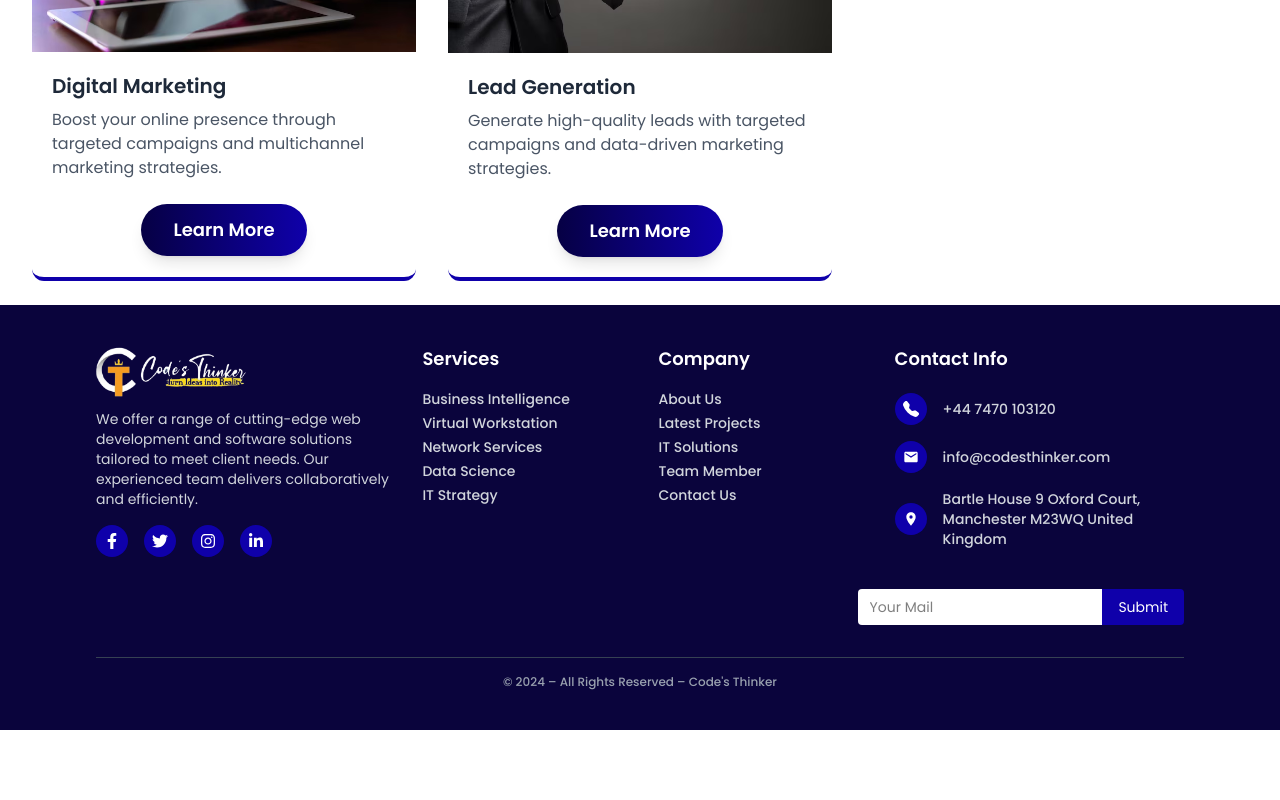
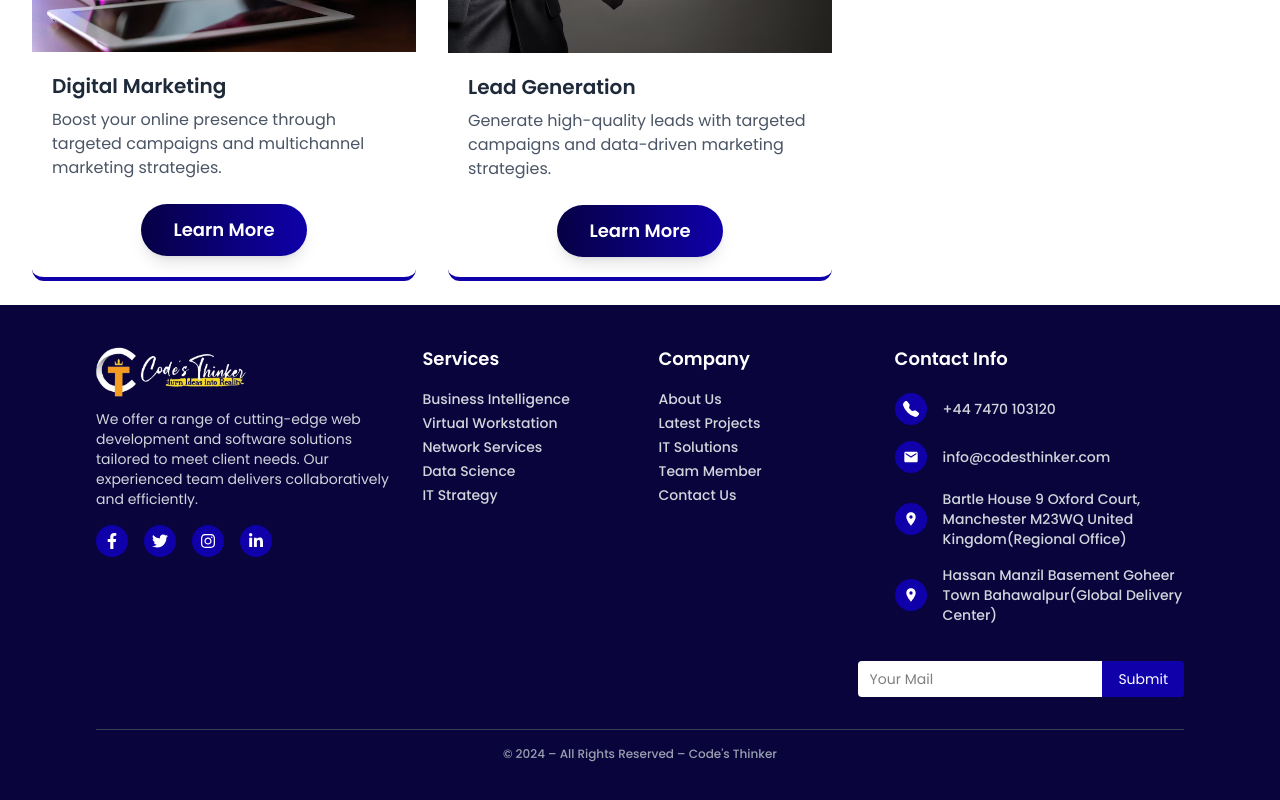
Before and after one commit to shakeel7521951/Codes-Thinker, a React (Vite) app: page /services in a window 1280 px wide. Shown: the part 3032-3832 px from the top of the page. Before the commit the page ends 3762 px from the top, so only its background shows below. Built offline with nearby package versions, Linux system fonts and the light colour scheme; no server answers.

Commit message:
updaate location

```diff
--- a/src/components/Footer.jsx
+++ b/src/components/Footer.jsx
@@ -42,7 +42,11 @@ const contactItems = [
   },
   {
     icon: <MdLocationOn className="text-white text-base" />,
-    text: "Bartle House 9 Oxford Court, Manchester M23WQ United Kingdom",
+    text: "Bartle House 9 Oxford Court, Manchester M23WQ United Kingdom(Regional Office)",
+  },
+  {
+    icon: <MdLocationOn className="text-white text-base" />,
+    text: "Hassan Manzil Basement Goheer Town Bahawalpur(Global Delivery Center)",
   },
 ];
 
```
